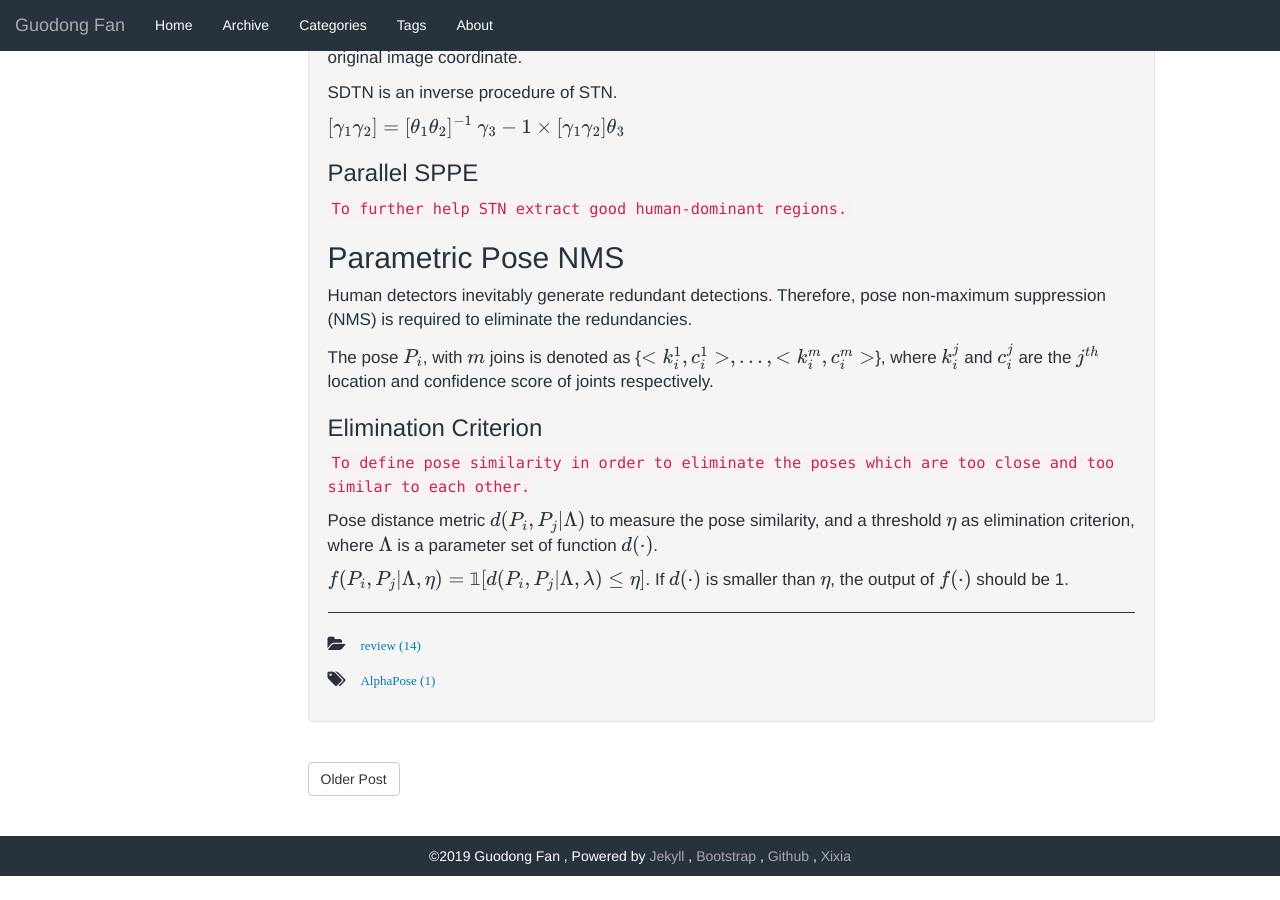
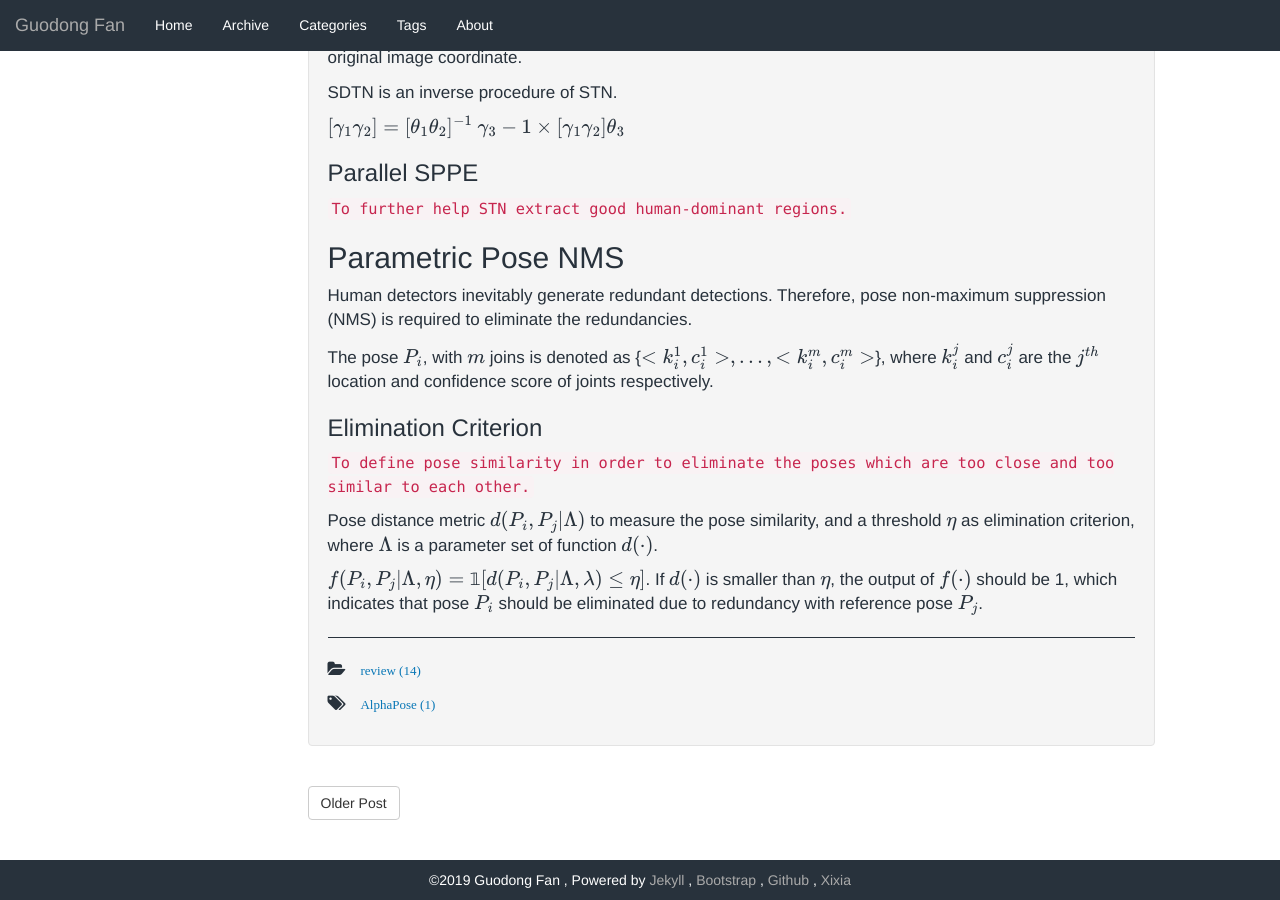
Before and after one commit to GuodongFan/GuodongFan.github.io, a Jekyll site: the page built from _posts/2019-08-20-AlphaPose.md, in a window 1280 px wide and 900 px high, scrolled down 753 px. Built offline with Jekyll 4.4.1, drawn with Linux system fonts in a browser that asks for light colours; our own code applies the rules of GitHub Pages for plain Markdown files; formulas are drawn with MathJax 3; before the commit the page ends 1629 px from its top, so only the background shows below that.

Commit message:
Update 2019-08-20-AlphaPose.md

```diff
--- a/_posts/2019-08-20-AlphaPose.md
+++ b/_posts/2019-08-20-AlphaPose.md
@@ -56,4 +56,4 @@
 
 Pose distance metric $d(P_i, P_j\|\Lambda)$ to measure the pose similarity, and a threshold $\eta$ as elimination criterion, where $\Lambda$ is a parameter set of function $d(\cdot)$.
 
-$f(P_i, P_j\|\Lambda, \eta)=\mathbb{1}[d(P_i, P_j\|\Lambda, \lambda)\le \eta]$. If $d(\cdot)$ is smaller than $\eta$, the output of $f(\cdot)$ should be 1.
+$f(P_i, P_j\|\Lambda, \eta)=\mathbb{1}[d(P_i, P_j\|\Lambda, \lambda)\le \eta]$. If $d(\cdot)$ is smaller than $\eta$, the output of $f(\cdot)$ should be 1, which indicates that pose $P_i$ should be eliminated due to redundancy with reference pose $P_j$.
```
